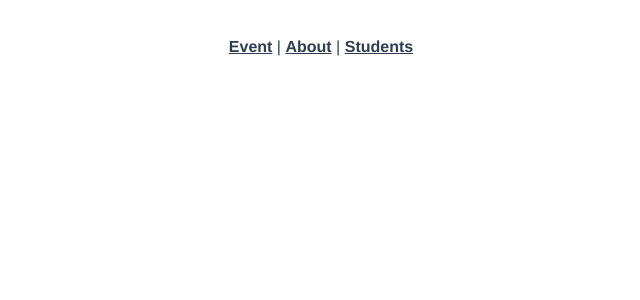
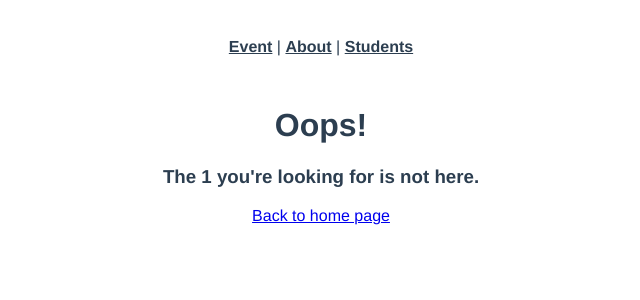
Before and after one commit to muanpee/lab2-Vue-vite, a Vue app in the folder lab02-vue-vite/: page /404/1 in a window 1280 px wide. Shown: the top 300 px of the page, without its empty margins (319-959 px from the left). Built offline with nearby package versions, Linux system fonts and the light colour scheme; the HTML template or start-up script is replaced by a standard one.

Commit message:
add 404 page notfound

```diff
--- a/lab02-vue-vite/src/router/index.ts
+++ b/lab02-vue-vite/src/router/index.ts
@@ -6,6 +6,7 @@
 import EventEditView from '@/views/event/EditView.vue'
 import EventRegisterView from '@/views/event/RegisterView.vue'
 import EventLayoutView from '@/views/event/LayoutView.vue'
+import NotFoundView from '@/views/NotFoundView.vue'
 
 const router = createRouter({
   history: createWebHistory(import.meta.env.BASE_URL),
@@ -48,16 +49,24 @@
     {
       path: '/about',
       name: 'about',
-      // route level code-splitting
-      // this generates a separate chunk (About.[hash].js) for this route
-      // which is lazy-loaded when the route is visited.
       component: AboutView
 
+    },
+    {
+      path: '/404/:resource',
+      name: '404-resource-view',
+      component : NotFoundView,
+      props:true
     },
     {
     path: '/students',
     name: 'student-view',
     component: StudentView,
+    },
+    {
+      path: '/:catchAll(.*)',
+      name: 'not-found',
+      component : NotFoundView
     }
   ],
 })
--- /dev/null
+++ b/lab02-vue-vite/src/views/NotFoundView.vue
@@ -0,0 +1,16 @@
+<script setup lang="ts">
+import { defineProps , withDefaults } from 'vue';
+const props = withDefaults(
+    defineProps<{
+        resource: string
+    }>(),
+    {
+        resource : 'page'
+    }
+)
+</script>
+<template>
+<h1>Oops!</h1>
+<h3>The {{ resource }} you're looking for is not here.</h3>
+<router-link :to="{ name : 'event-list-view' }">Back to home page</router-link>
+</template>
--- a/lab02-vue-vite/src/views/event/LayoutView.vue
+++ b/lab02-vue-vite/src/views/event/LayoutView.vue
@@ -2,6 +2,7 @@
 import { ref, onMounted, defineProps } from 'vue'
 import { type Event } from '@/types'
 import EventService from '@/services/EventService'
+import { useRouter } from 'vue-router'
 
 const event = ref<Event | null> (null)
 const props = defineProps({
@@ -10,13 +11,17 @@
     required: true
 }
 })
+const router = useRouter ()
 onMounted( () => {
     EventService.getEvent(parseInt(props.id))
     .then((response) => {
       event.value = response.data;
     })
-    .catch((error) => {
-      console.error('There was an error!', error);
+    .catch(() => {
+      router.push({
+        name: '404-resource-view',
+        params: { resource:'event'}
+      })
     })
 })
 </script>
```
